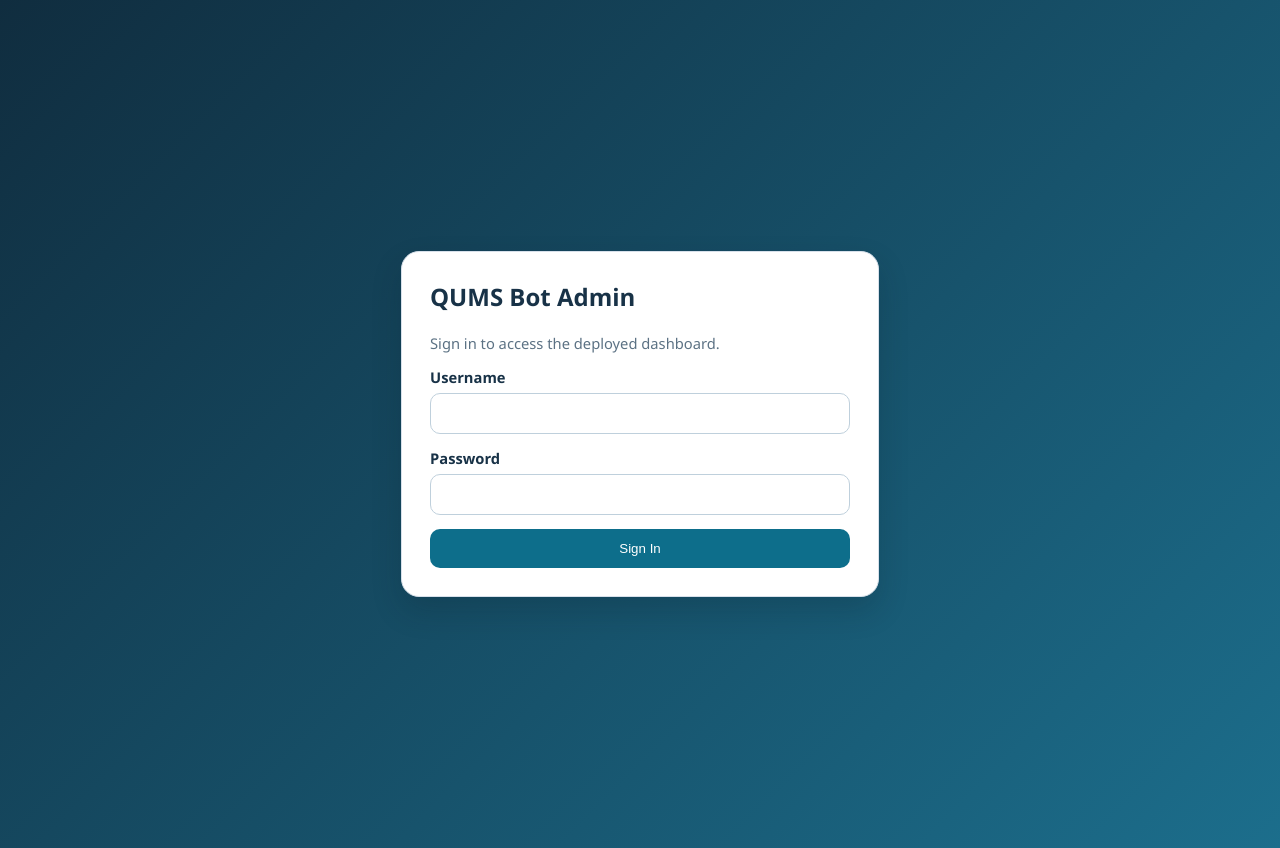
After one commit to tapendra9104/QUMS-Chat-Bot, a Flask app: template qums_bot/templates/admin_login.html in a window 1280 px wide. The commit adds this page. Run offline with Flask 3, Linux system fonts and the light colour scheme; the template is opened without the code that fills it, so the values that code supplies are empty.

Commit message:
Prepare project for Render deployment

```diff
--- a/qums_bot/app.py
+++ b/qums_bot/app.py
@@ -1,6 +1,6 @@
 from __future__ import annotations
 
-from flask import Flask, flash, jsonify, redirect, render_template, request, url_for
+from flask import Flask, flash, jsonify, redirect, render_template, request, session, url_for
 
 from .config import load_settings
 from .db import Database
@@ -30,6 +30,47 @@ def create_app() -> Flask:
     scheduler = build_scheduler(settings, service)
     scheduler.start()
     app.config["scheduler"] = scheduler
+
+    @app.before_request
+    def require_admin_login():
+        if request.endpoint in {"healthz", "admin_login", "admin_login_submit", "static"}:
+            return None
+        if not _admin_auth_enabled():
+            return None
+        if session.get("admin_authenticated"):
+            return None
+        return redirect(url_for("admin_login", next=request.path))
+
+    @app.get("/admin/login")
+    def admin_login():
+        if not _admin_auth_enabled():
+            return redirect(url_for("dashboard"))
+        if session.get("admin_authenticated"):
+            return redirect(url_for("dashboard"))
+        return render_template("admin_login.html", next_path=request.args.get("next") or url_for("dashboard"))
+
+    @app.post("/admin/login")
+    def admin_login_submit():
+        if not _admin_auth_enabled():
+            return redirect(url_for("dashboard"))
+
+        username = request.form.get("username", "").strip()
+        password = request.form.get("password", "")
+        next_path = request.form.get("next_path") or url_for("dashboard")
+
+        if username == settings.admin_username and password == settings.admin_password:
+            session["admin_authenticated"] = True
+            flash("Admin login successful.", "success")
+            return redirect(next_path)
+
+        flash("Invalid admin username or password.", "error")
+        return render_template("admin_login.html", next_path=next_path), 401
+
+    @app.post("/admin/logout")
+    def admin_logout():
+        session.clear()
+        flash("Admin session closed.", "success")
+        return redirect(url_for("admin_login"))
 
     @app.get("/")
     def dashboard():
@@ -165,6 +206,11 @@ def _service() -> BotService:
     return current_app.config["service"]
 
 
+def _admin_auth_enabled() -> bool:
+    service = _service()
+    return bool(service.settings.admin_username and service.settings.admin_password)
+
+
 def _render_dashboard(*, edit_id: int | None = None, preview_text: str | None = None):
     service = _service()
     students = service.list_students()
--- a/qums_bot/config.py
+++ b/qums_bot/config.py
@@ -19,6 +19,8 @@ class Settings:
     app_env: str
     use_waitress: bool
     waitress_threads: int
+    admin_username: str
+    admin_password: str
     local_timezone: str
     morning_digest_time: str
     attendance_poll_interval_minutes: int
@@ -59,12 +61,14 @@ def load_settings() -> Settings:
         app_env=app_env,
         use_waitress=use_waitress,
         waitress_threads=int(os.getenv("WAITRESS_THREADS", "8")),
+        admin_username=os.getenv("ADMIN_USERNAME", "").strip(),
+        admin_password=os.getenv("ADMIN_PASSWORD", "").strip(),
         local_timezone=os.getenv("LOCAL_TIMEZONE", "Asia/Kolkata"),
         morning_digest_time=os.getenv("MORNING_DIGEST_TIME", "06:30"),
         attendance_poll_interval_minutes=int(os.getenv("ATTENDANCE_POLL_INTERVAL_MINUTES", "10")),
         lecture_grace_minutes=int(os.getenv("LECTURE_GRACE_MINUTES", "20")),
         flask_host=os.getenv("FLASK_HOST", "127.0.0.1"),
-        flask_port=int(os.getenv("FLASK_PORT", "5000")),
+        flask_port=int(os.getenv("FLASK_PORT", os.getenv("PORT", "5000"))),
         twilio_account_sid=os.getenv("TWILIO_ACCOUNT_SID", ""),
         twilio_auth_token=os.getenv("TWILIO_AUTH_TOKEN", ""),
         twilio_whatsapp_mode=twilio_mode,
--- /dev/null
+++ b/qums_bot/templates/admin_login.html
@@ -0,0 +1,103 @@
+<!doctype html>
+<html lang="en">
+<head>
+    <meta charset="utf-8">
+    <meta name="viewport" content="width=device-width, initial-scale=1">
+    <title>Admin Login</title>
+    <style>
+        body {
+            background: linear-gradient(135deg, #102d3f, #1c6e8c);
+            color: #183247;
+            font-family: "Segoe UI", Tahoma, sans-serif;
+            margin: 0;
+            min-height: 100vh;
+        }
+        .wrap {
+            display: grid;
+            min-height: 100vh;
+            place-items: center;
+            padding: 24px;
+        }
+        .card {
+            background: #fff;
+            border: 1px solid #d7e0ea;
+            border-radius: 18px;
+            box-shadow: 0 14px 30px rgba(10, 28, 38, 0.2);
+            max-width: 420px;
+            padding: 28px;
+            width: 100%;
+        }
+        h1 {
+            margin-top: 0;
+        }
+        label {
+            display: block;
+            font-size: 0.92rem;
+            font-weight: 600;
+            margin-bottom: 6px;
+        }
+        input[type="text"],
+        input[type="password"] {
+            border: 1px solid #bfd0dc;
+            border-radius: 10px;
+            box-sizing: border-box;
+            margin-bottom: 14px;
+            padding: 12px 14px;
+            width: 100%;
+        }
+        button {
+            background: #0d6e8b;
+            border: 0;
+            border-radius: 10px;
+            color: #fff;
+            cursor: pointer;
+            padding: 12px 16px;
+            width: 100%;
+        }
+        .flash {
+            border-radius: 12px;
+            margin-bottom: 12px;
+            padding: 12px 14px;
+        }
+        .flash.error {
+            background: #fdecec;
+            border: 1px solid #efb0b0;
+        }
+        .flash.success {
+            background: #e7f8ed;
+            border: 1px solid #abd9bb;
+        }
+        .meta {
+            color: #5c7284;
+            font-size: 0.92rem;
+        }
+    </style>
+</head>
+<body>
+    <div class="wrap">
+        <section class="card">
+            <h1>QUMS Bot Admin</h1>
+            <p class="meta">Sign in to access the deployed dashboard.</p>
+
+            {% with messages = get_flashed_messages(with_categories=true) %}
+                {% if messages %}
+                    {% for category, message in messages %}
+                        <div class="flash {{ category }}">{{ message }}</div>
+                    {% endfor %}
+                {% endif %}
+            {% endwith %}
+
+            <form method="post" action="{{ url_for('admin_login_submit') }}">
+                <input type="hidden" name="next_path" value="{{ next_path }}">
+                <label for="username">Username</label>
+                <input id="username" name="username" type="text" autocomplete="username" required>
+
+                <label for="password">Password</label>
+                <input id="password" name="password" type="password" autocomplete="current-password" required>
+
+                <button type="submit">Sign In</button>
+            </form>
+        </section>
+    </div>
+</body>
+</html>
--- a/qums_bot/templates/dashboard.html
+++ b/qums_bot/templates/dashboard.html
@@ -165,6 +165,11 @@
                 </p>
             {% endif %}
             <div class="actions">
+                {% if settings.admin_username and settings.admin_password %}
+                    <form class="inline" method="post" action="{{ url_for('admin_logout') }}">
+                        <button type="submit" class="ghost">Logout</button>
+                    </form>
+                {% endif %}
                 <form class="inline" method="post" action="{{ url_for('run_checks') }}">
                     <button type="submit" class="secondary">Run Attendance Checks Now</button>
                 </form>
```
Also changed, not shown: render.yaml (added, +64 -0 lines), README.md, 1 other file.
